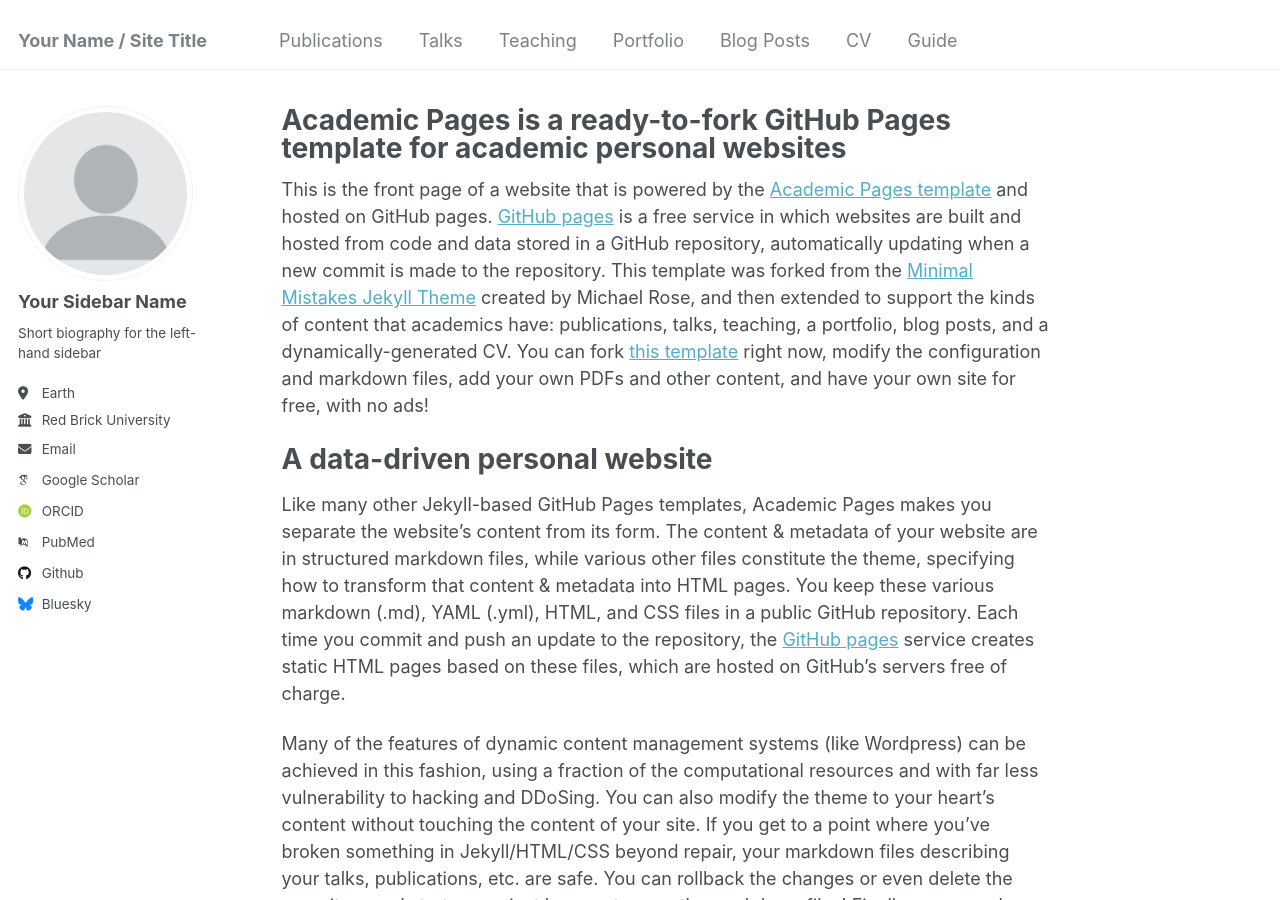
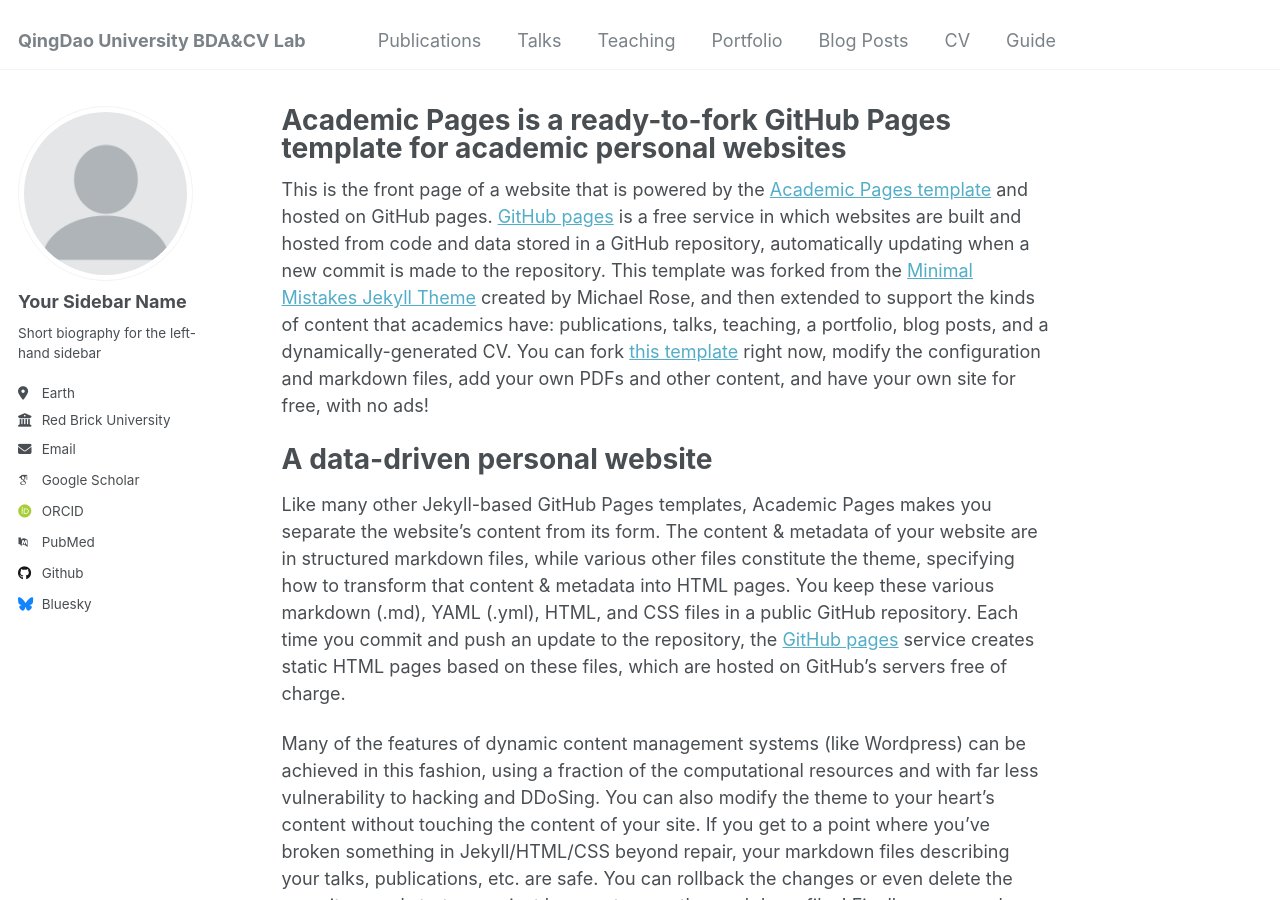
Before and after one commit to nietianzong/313lab-qdu.github.io, a Jekyll site: the page built from _pages/about.md, in a window 1280 px wide and 900 px high. Built offline with Jekyll 4.4.1, drawn with Linux system fonts in a browser that asks for light colours; some web fonts are replaced.

Commit message:
Update _config.yml

```diff
--- a/_config.yml
+++ b/_config.yml
@@ -8,7 +8,7 @@
 
 # Basic Site Settings
 locale                   : "en-US"
-title                    : "Your Name / Site Title"
+title                    : "QingDao University BDA&CV Lab"
 title_separator          : "-"
 name                     : &name "Your Name"
 description              : &description "personal description"
```
